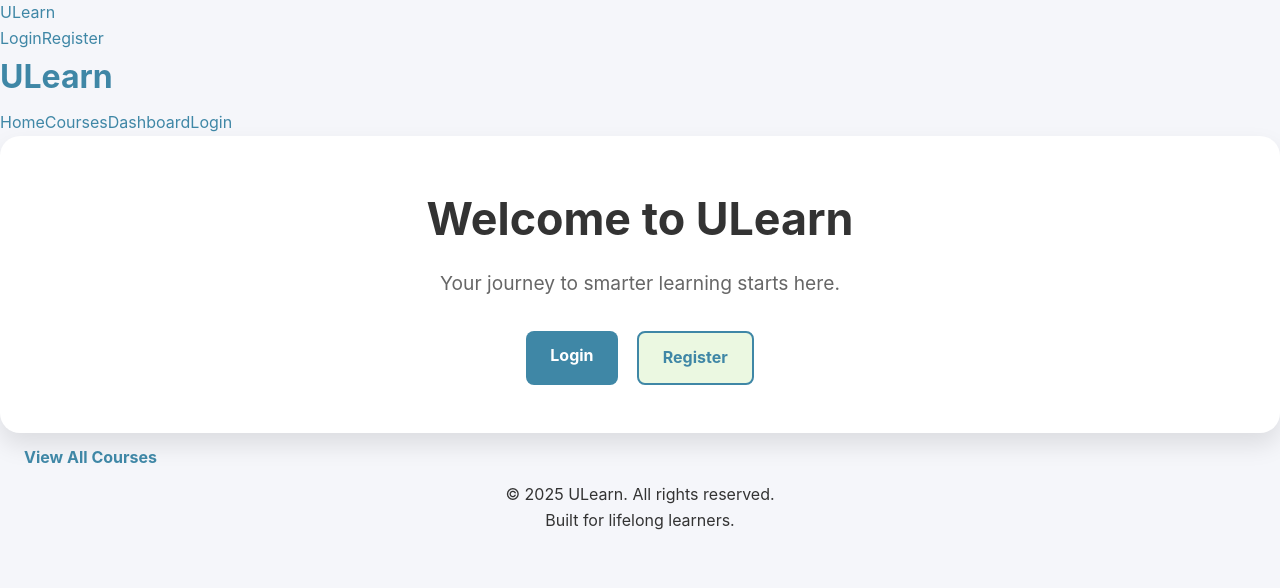
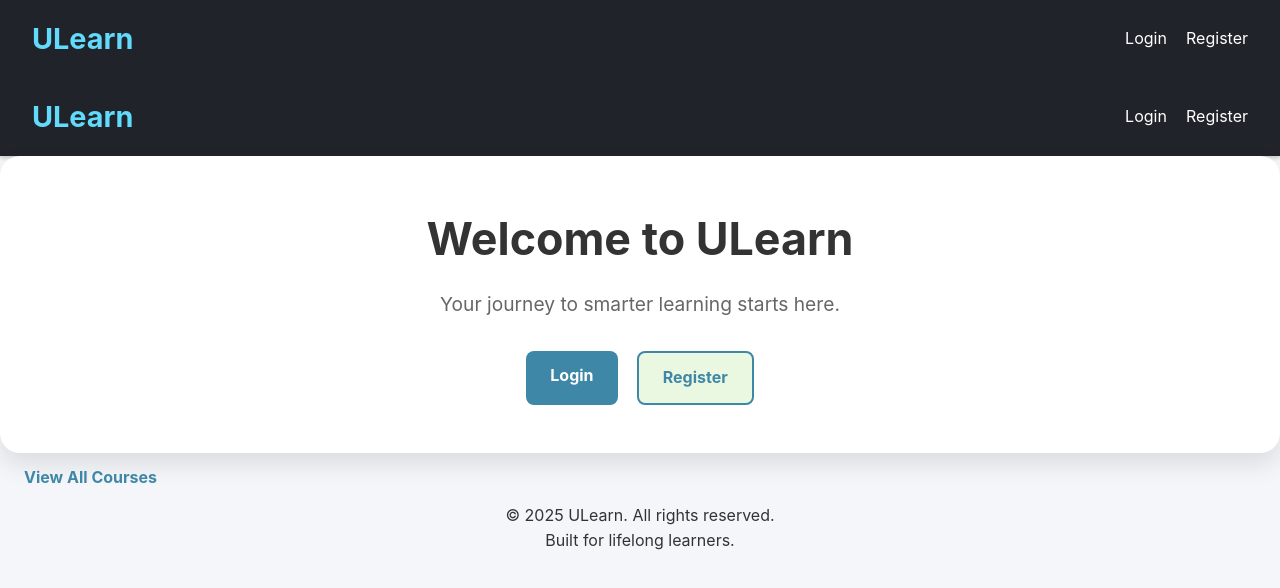
Before and after one commit to Lavieboheme2018/5200OnlineLearning, a React (Create React App) app in the folder ULearn App/client/: page / in a window 1280 px wide. Shown: the top 588 px of the page. Built offline with nearby package versions, Linux system fonts and the light colour scheme.

Commit message:
Refactor: Replace Navbar with Header component and add Navbar styles

```diff
--- a/ULearn App/client/src/App.js
+++ b/ULearn App/client/src/App.js
@@ -11,13 +11,11 @@ import InstructorDashboard from './pages/instructor/InstructorDashboard';
 import AdminDashboard from './pages/admin/AdminDashboard';
 
 import CoursePage from './pages/CoursePage';
-import Navbar from './components/Navbar';
-
+import Header from './components/Header'; // Uses Header which includes Navbar
 
 function App() {
   const [user, setUser] = useState(null);
 
-  // Simulated authentication (you’d typically verify token and fetch user data)
   useEffect(() => {
     const storedUser = localStorage.getItem('ulearn_user');
     if (storedUser) {
@@ -30,7 +28,6 @@ function App() {
     }
   }, []);
 
-
   const PrivateRoute = ({ children, role }) => {
     if (!user) return <Navigate to="/login" />;
     if (role && user.role !== role) return <Navigate to="/" />;
@@ -39,13 +36,21 @@ function App() {
 
   return (
     <Router>
-      <Navbar user={user} setUser={setUser} />
+      <Header user={user} setUser={setUser} />
       <Routes>
         <Route path="/" element={<Home />} />
         <Route path="/login" element={<Login setUser={setUser} />} />
         <Route path="/register" element={<Register />} />
+        <Route path="/courses" element={<CourseList />} />
 
-        {/* Role-based dashboards */}
+        <Route
+          path="/courses/:id"
+          element={
+            <PrivateRoute>
+              <CoursePage user={user} />
+            </PrivateRoute>
+          }
+        />
         <Route
           path="/student/dashboard"
           element={
@@ -70,16 +75,6 @@ function App() {
             </PrivateRoute>
           }
         />
-        <Route path="/courses" element={<CourseList />} />
-        {/* Shared course route */}
-        <Route
-          path="/courses/:id"
-          element={
-            <PrivateRoute>
-              <CoursePage user={user} />
-            </PrivateRoute>
-          }
-        />
       </Routes>
     </Router>
   );
--- a/ULearn App/client/src/components/Header.jsx
+++ b/ULearn App/client/src/components/Header.jsx
@@ -1,24 +1,11 @@
+// Header.jsx
 import React from "react";
-import { Link } from "react-router-dom";
+import Navbar from "./Navbar";
 
-const Header = () => {
+const Header = ({ user, setUser }) => {
   return (
-    <header className="w-full bg-white shadow-md p-4 flex justify-between items-center">
-      <h1 className="text-xl font-bold text-blue-600">ULearn</h1>
-      <nav className="space-x-4">
-        <Link to="/" className="text-gray-700 hover:text-blue-600">
-          Home
-        </Link>
-        <Link to="/courses" className="text-gray-700 hover:text-blue-600">
-          Courses
-        </Link>
-        <Link to="/dashboard" className="text-gray-700 hover:text-blue-600">
-          Dashboard
-        </Link>
-        <Link to="/login" className="text-gray-700 hover:text-blue-600">
-          Login
-        </Link>
-      </nav>
+    <header className="header-container">
+      <Navbar user={user} setUser={setUser} />
     </header>
   );
 };
--- a/ULearn App/client/src/components/Navbar.css
+++ b/ULearn App/client/src/components/Navbar.css
@@ -0,0 +1,54 @@
+.navbar {
+    background-color: #20232a;
+    padding: 1rem 2rem;
+    display: flex;
+    justify-content: space-between;
+    align-items: center;
+    color: white;
+    box-shadow: 0 2px 4px rgba(0, 0, 0, 0.2);
+  }
+
+  .navbar-logo {
+    font-size: 1.8rem;
+    font-weight: bold;
+    color: #61dafb;
+    text-decoration: none;
+  }
+
+  .navbar-links {
+    display: flex;
+    gap: 1.2rem;
+    align-items: center;
+  }
+
+  .navbar-links a {
+    color: white;
+    text-decoration: none;
+    font-size: 1rem;
+    transition: color 0.2s ease;
+  }
+
+  .navbar-links a:hover {
+    color: #61dafb;
+  }
+
+  .navbar-user {
+    font-size: 1rem;
+    color: #bbbbbb;
+  }
+
+  .btn-logout {
+    background-color: transparent;
+    color: #ff6b6b;
+    border: 1px solid #ff6b6b;
+    padding: 0.4rem 0.8rem;
+    font-size: 0.9rem;
+    border-radius: 4px;
+    cursor: pointer;
+    transition: all 0.2s ease;
+  }
+
+  .btn-logout:hover {
+    background-color: #ff6b6b;
+    color: white;
+  }
```
